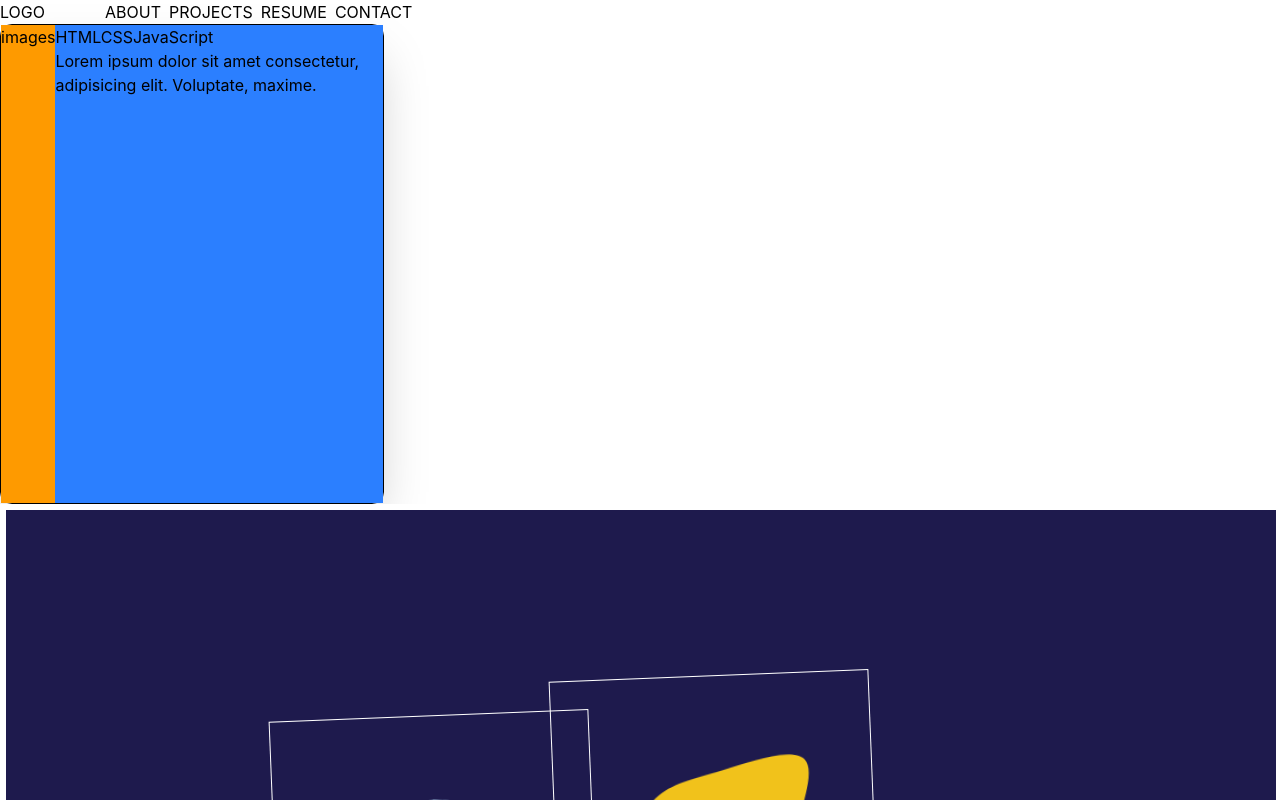
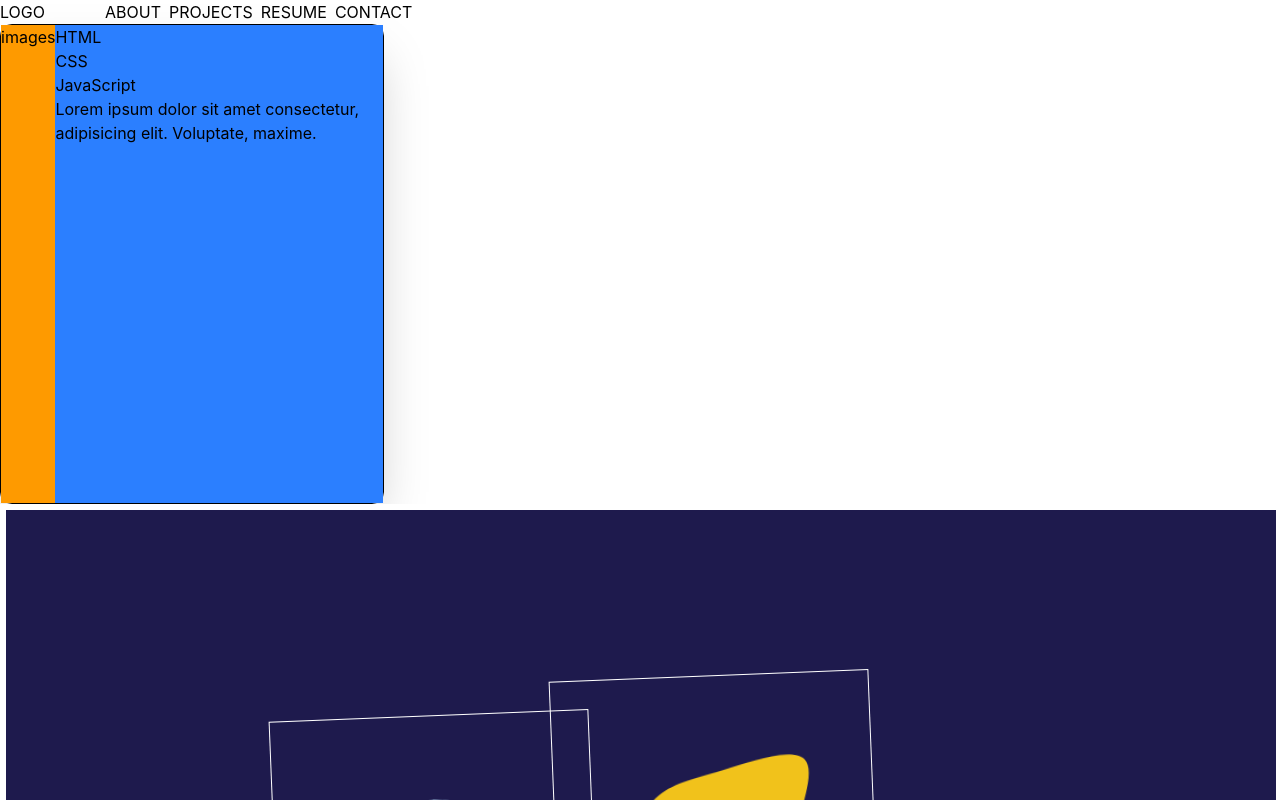
Before and after one commit to matthewrichards234/Personal_Website, a React (Vite) app: page / in a window 1280 px wide. Shown: the top 800 px of the page. Built offline with nearby package versions, Linux system fonts and the light colour scheme.

Commit message:
render in order of col.

```diff
--- a/src/components/ProjectCard.tsx
+++ b/src/components/ProjectCard.tsx
@@ -17,9 +17,9 @@ const ProjectCard = ({ images, technologies, description }: ProjectCardI) => {
           <div className="flex flex-col bg-blue-500">
             {/* Technologies */}
             <div className="flex flex-col">
-              {technologies.map((technology) => {
-                return technology;
-              })}
+              {technologies.map((technology) => (
+                <div key={technology}>{technology}</div>
+              ))}
             </div>
             {/* Description */}
             <div>{description}</div>
```
